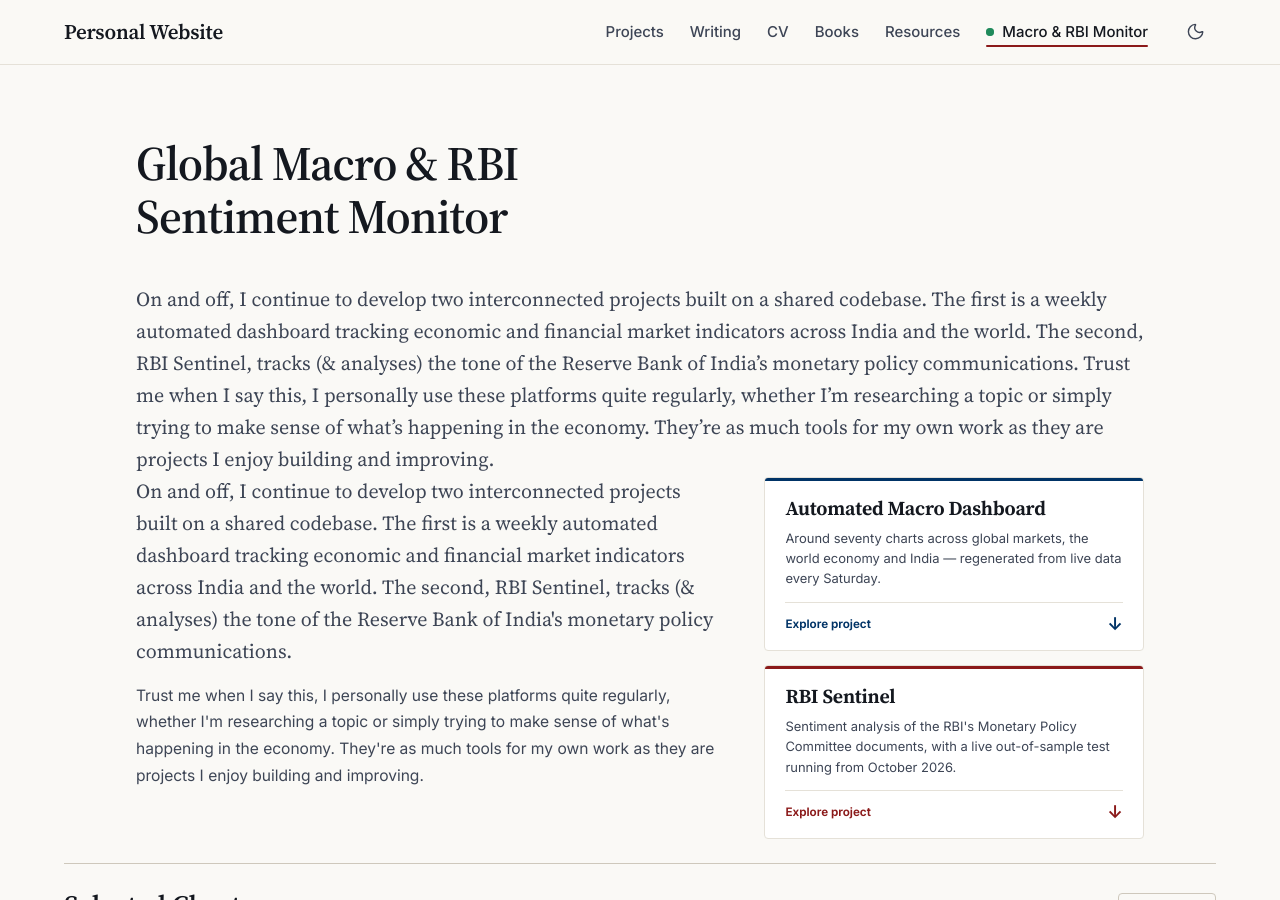
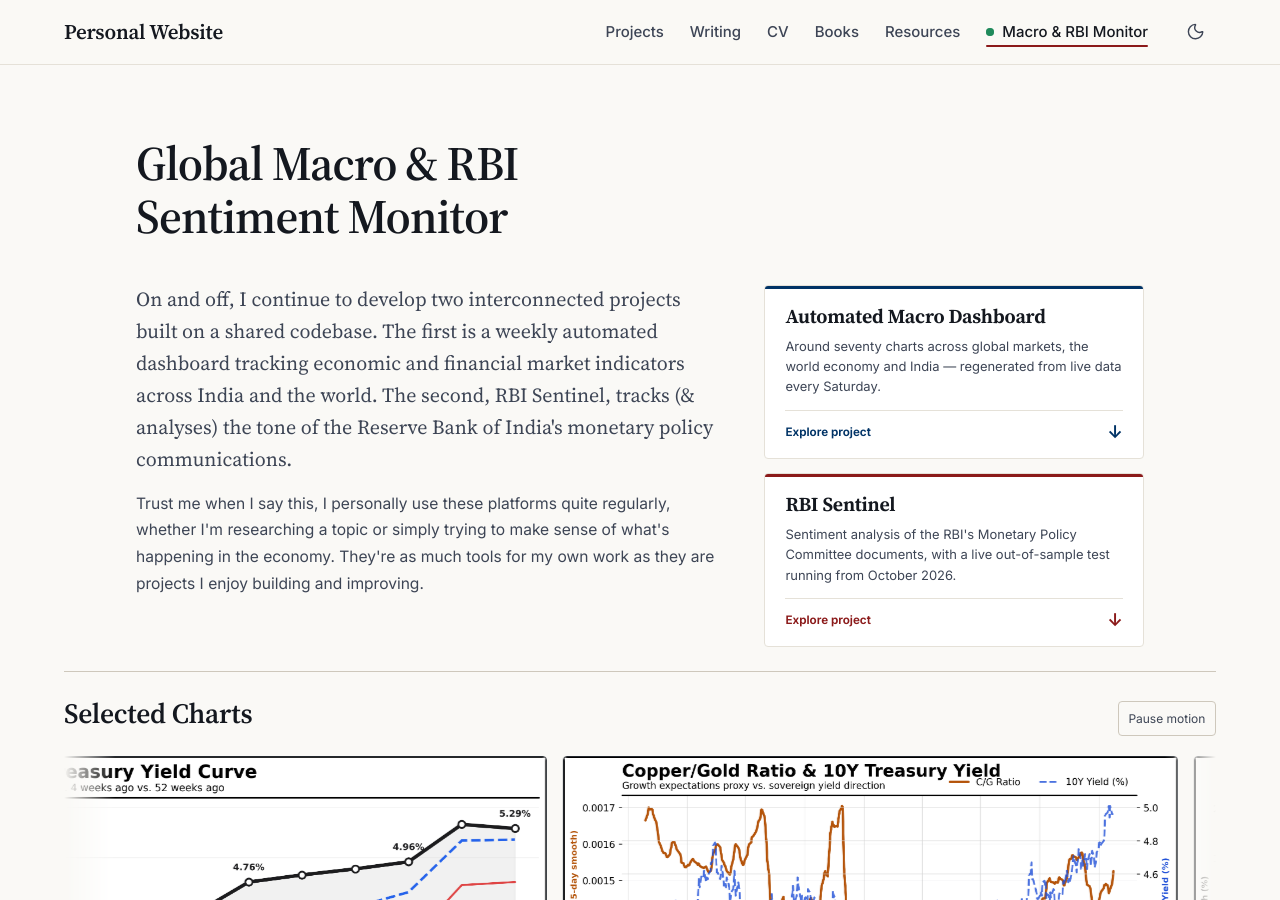
Before and after one commit to shreyasxi/shreyasxi.github.io, a Jekyll site: the page built from _pages/economics-hub.md, in a window 1280 px wide and 900 px high. Built offline with Jekyll 4.4.1, drawn with Linux system fonts in a browser that asks for light colours.

Commit message:
Remove introductory text from economics hub page
Removed introductory text about interconnected projects and personal usage.

```diff
--- a/_pages/economics-hub.md
+++ b/_pages/economics-hub.md
@@ -8,10 +8,6 @@
 toc_sticky: true
 chart_reel: true
 ---
-
-
-On and off, I continue to develop two interconnected projects built on a shared codebase. The first is a weekly automated dashboard tracking economic and financial market indicators across India and the world. The second, RBI Sentinel, tracks (& analyses) the tone of the Reserve Bank of India's monetary policy communications. Trust me when I say this, I personally use these platforms quite regularly, whether I'm researching a topic or simply trying to make sense of what's happening in the economy. They're as much tools for my own work as they are projects I enjoy building and improving.
-
 
 <style>
 /* ========================================
```
